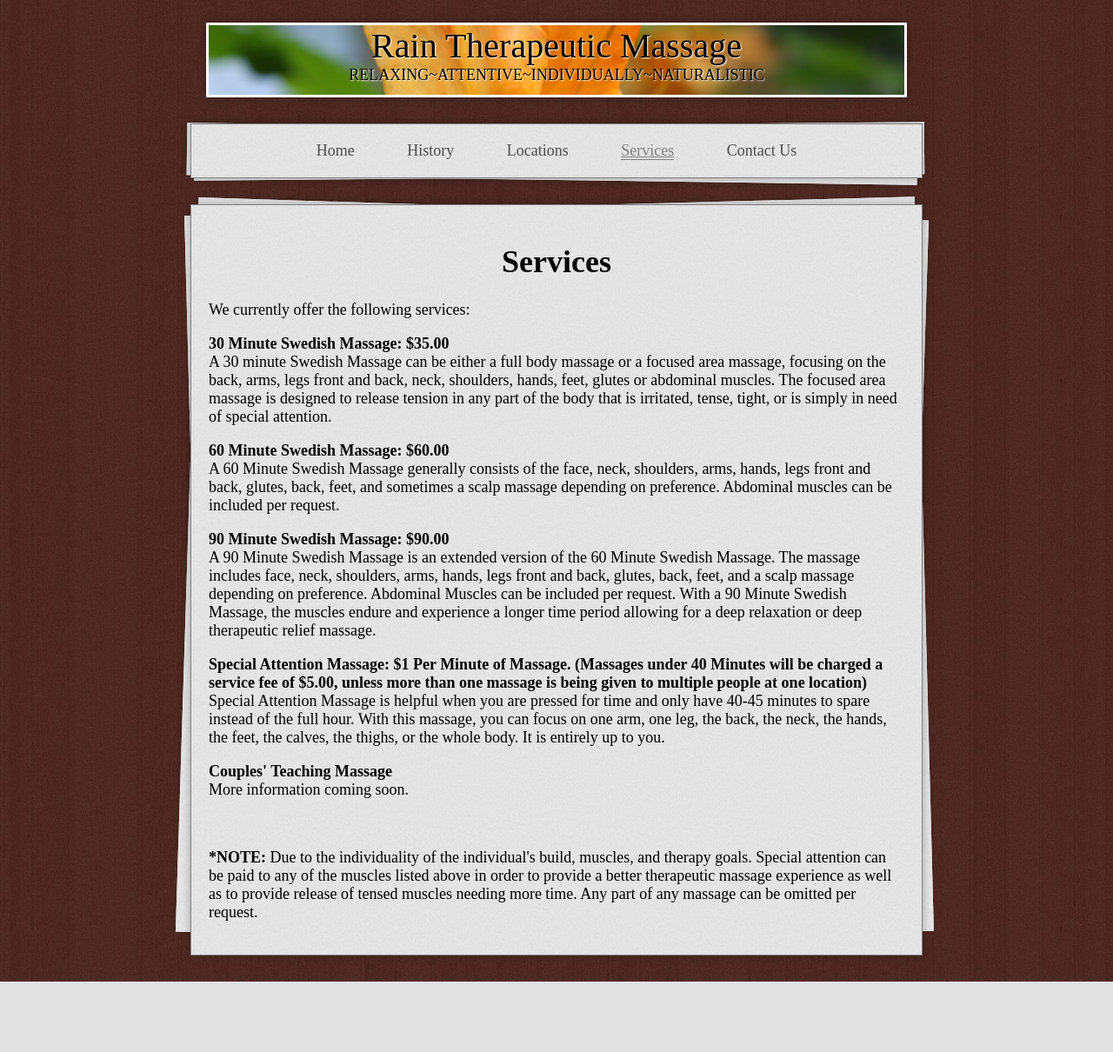
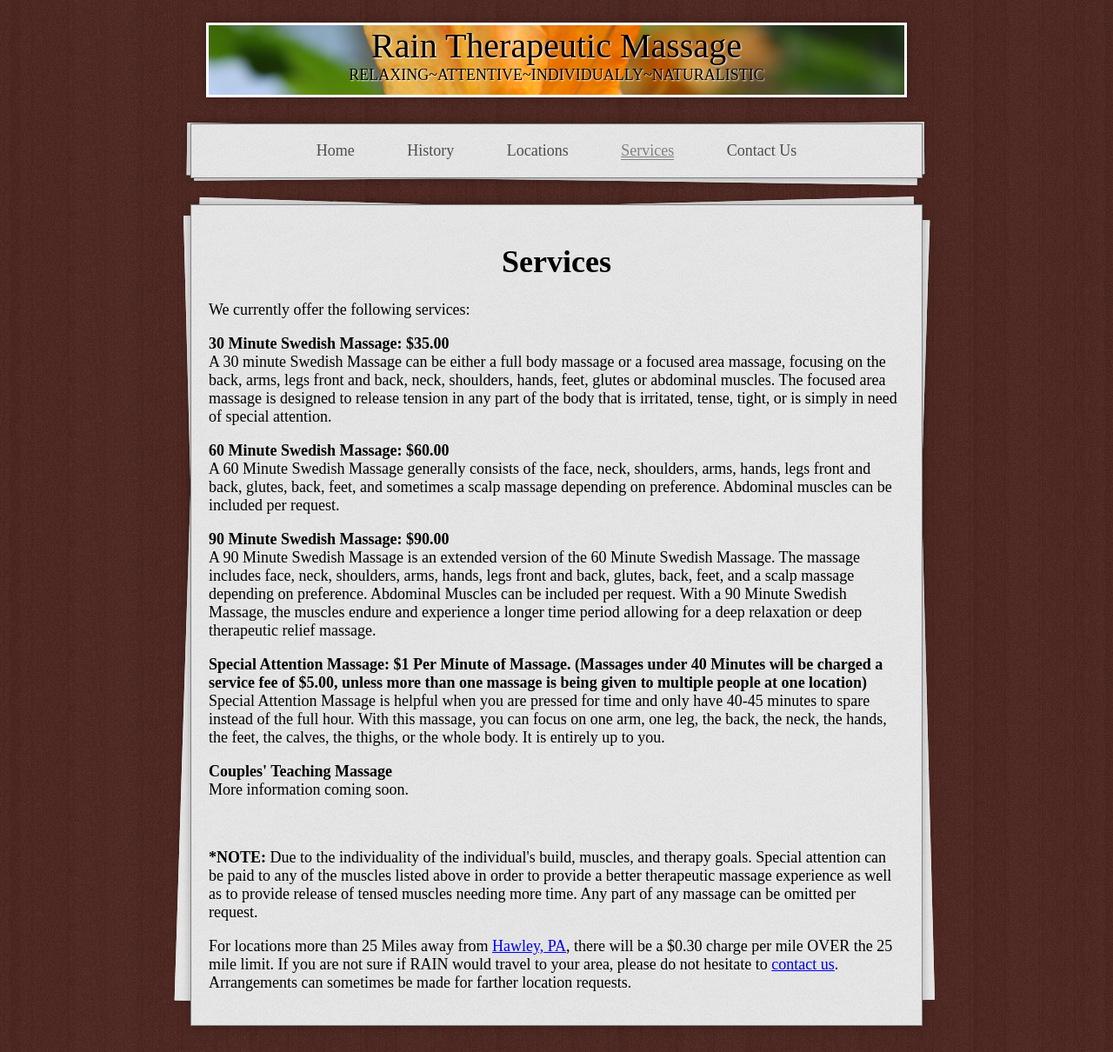
Before and after one commit to TwitchBronBron/rainmassage.org, a PHP site: page /Services.php in a window 1280 px wide. Shown: the whole page at 87% size. Before the commit the page ends 1129 px from the top, so only its background shows below. Run offline with PHP 8.4, Linux system fonts and the light colour scheme; some web fonts are replaced.

Commit message:
Updated the driving price, and put it on the services page also.

```diff
--- a/Services.php
+++ b/Services.php
@@ -62,6 +62,7 @@ ob_start();
     <b>Couples' Teaching Massage</b><br/>
     More information coming soon.
 </p>
+
 <br/>
 <p>
     <b>*NOTE: </b>Due to the individuality of the individual's build, muscles, and therapy goals.
@@ -70,6 +71,13 @@ ob_start();
     Any part of any massage can be omitted per request.
 
 </p>
+
+<p>
+    For locations more than 25 Miles away from <a href="https://www.google.com/maps/preview?authuser=0#!q=hawley%2C+pa&data=!4m15!2m14!1m13!1s0x89c4b1b4b1fa3c51%3A0x6f0fe9702451cdc!3m8!1m3!1d26319325!2d-95.677068!3d37.0625!3m2!1i1600!2i775!4f13.1!4m2!3d41.4759224!4d-75.1821189">Hawley, PA</a>, there will be a $0.30 charge per mile OVER the 25 mile limit.
+    If you are not sure if RAIN would travel to your area, please do not hesitate to <a href="ContactUs.php">contact us</a>.
+    Arrangements can sometimes be made for farther location requests.
+
+</p>
 <?php
 $bodyContents = ob_get_contents();
 ob_end_clean();
```
Also changed, not shown: Locations.php (+4 -4 lines).
